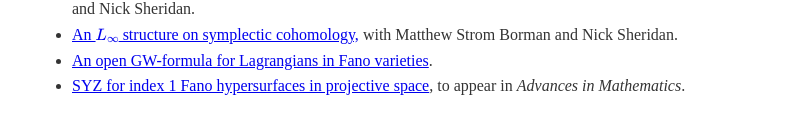
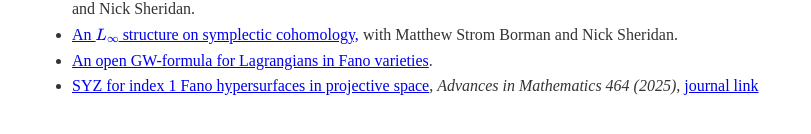
Before and after one commit to melalami/melalami.github.io, a plain HTML site: page index.html in a window 1280 px wide. Shown: the part 364-498 px from the top of the page, without its empty margins (48-859 px from the left). Drawn offline with nearby package versions, Linux system fonts and the light colour scheme.

Commit message:
linked published version of index_1_fanos

```diff
--- a/index.html
+++ b/index.html
@@ -87,7 +87,7 @@
         <li> <a href="https://arxiv.org/abs/2408.09163">An \(L_{\infty}\) structure on symplectic cohomology,</a>
             with Matthew Strom Borman and Nick Sheridan.</li>
         <li> <a href="https://arxiv.org/abs/2305.02102">An open GW-formula for Lagrangians in Fano varieties</a>.</li>
-        <li> <a href="https://arxiv.org/abs/2110.10728">SYZ for index 1 Fano hypersurfaces in projective space</a>, to appear in <i>Advances in Mathematics</i>.</li>
+        <li> <a href="https://arxiv.org/abs/2110.10728">SYZ for index 1 Fano hypersurfaces in projective space</a>,  <i>Advances in Mathematics 464 (2025)</i>, <a href="https://www.sciencedirect.com/science/article/abs/pii/S0001870825000428"> journal link</a></li>
     </ul>
 </body>
 </html>
```
